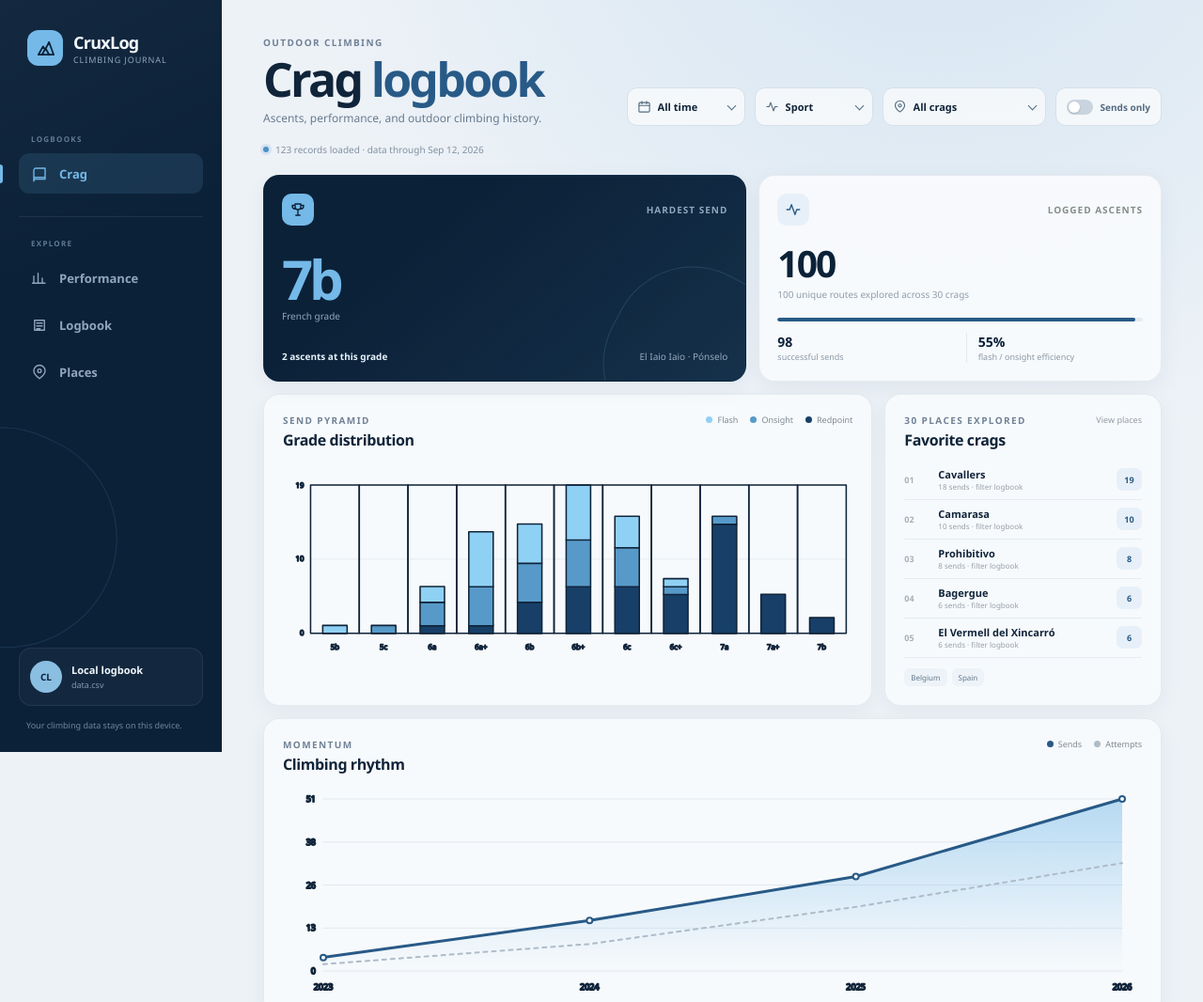
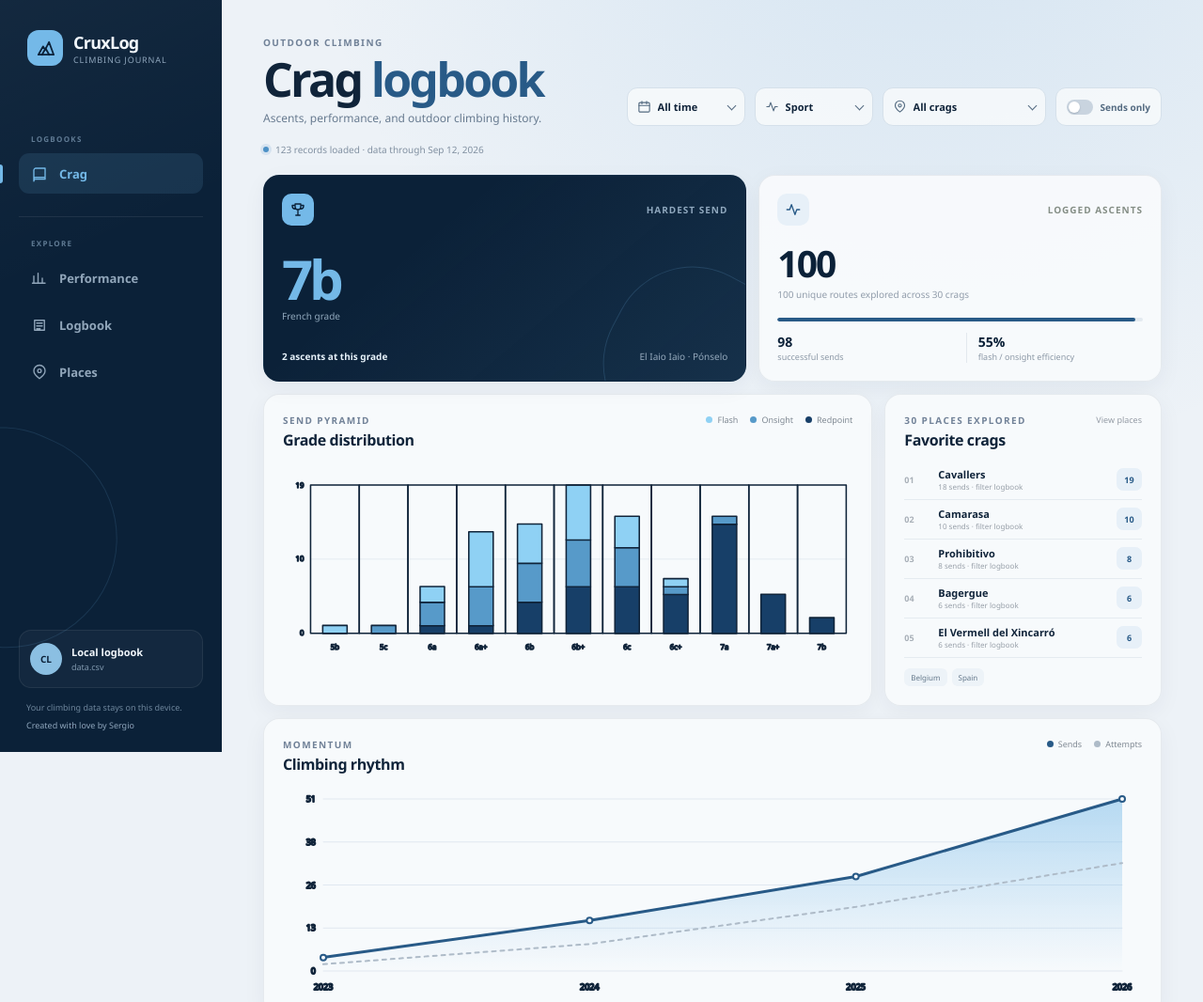
Before and after one commit to robinkje/climbing-dashboard, a website: page index.html in a window 1280 px wide. Shown: the top 1066 px of the page at 94% size. Drawn offline with Linux system fonts and the light colour scheme.

Commit message:
Add dashboard footer credit

```diff
--- a/index.html
+++ b/index.html
@@ -49,7 +49,7 @@
             <span class="avatar">CL</span>
             <span><strong>Local logbook</strong><small>data.csv</small></span>
           </div>
-          <p>Your climbing data stays on this device.</p>
+          <p>Your climbing data stays on this device.<span>Created with love by Sergio</span></p>
         </div>
       </aside>
 
--- a/styles.css
+++ b/styles.css
@@ -72,6 +72,7 @@ svg { fill: none; stroke: currentColor; stroke-linecap: round; stroke-linejoin:
 .mini-profile strong { font-size: 11px; }
 .mini-profile small { margin-top: 2px; color: #8199af; font-size: 9px; }
 .sidebar__footer p { margin: 14px 8px 0; color: #6f879d; font-size: 9px; line-height: 1.5; }
+.sidebar__footer p span { display: block; margin-top: 5px; color: #8fa6bc; }
 
 main { grid-column: 2; width: 100%; max-width: 1500px; margin: 0 auto; padding: 38px 44px 26px; }
 .topbar { display: flex; align-items: flex-end; justify-content: space-between; gap: 24px; }
```
